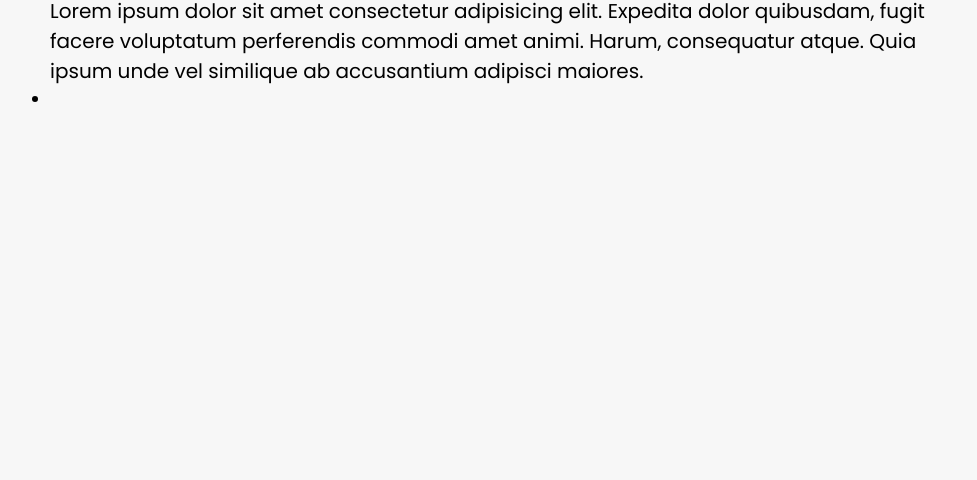
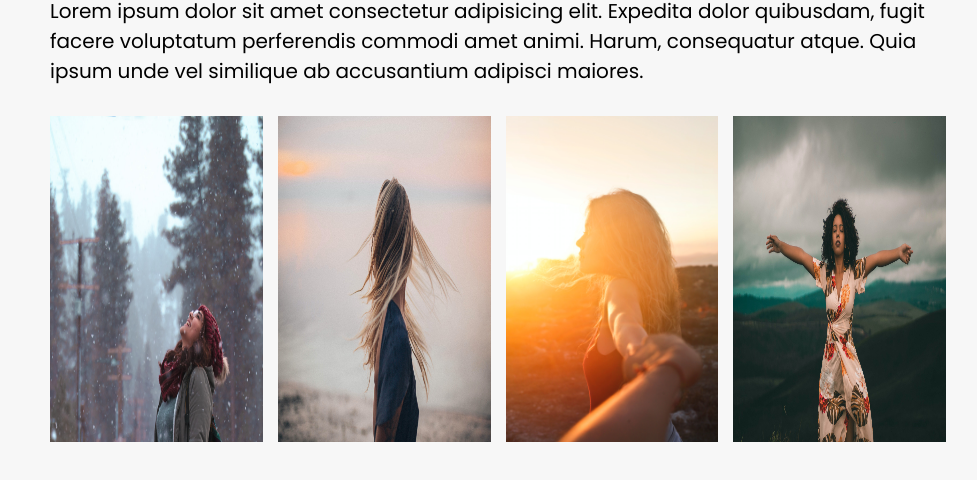
Before and after one commit to Mel1207/Project---zoomHover, a plain HTML site: page index.html in a window 1280 px wide. Shown: the part 138-618 px from the top of the page, without its empty margins (142-1119 px from the left). Drawn offline with Linux system fonts and the light colour scheme.

Commit message:
added image list containers

```diff
--- a/index.html
+++ b/index.html
@@ -14,15 +14,25 @@
             Lorem ipsum dolor sit amet consectetur adipisicing elit. Expedita dolor quibusdam, fugit facere voluptatum perferendis commodi amet animi. Harum, consequatur atque. Quia ipsum unde vel similique ab accusantium adipisci maiores.
         </p>
 
-        <div>
-            <ul class="image-list">
-                <li>
-                    <div>
-                        <img src="" alt="" class="image">
-                    </div>
-                </li>
-            </ul>
-        </div>
+
+            <div class="image-list">
+                <div class="image-container">
+                    <img src="/img/img-1.jpg" alt="" class="image">
+                </div>
+
+                <div class="image-container">
+                    <img src="/img/img-2.jpg" alt="" class="image">
+                </div>
+
+                <div class="image-container">
+                    <img src="/img/img-3.jpg" alt="" class="image">
+                </div>
+
+                <div class="image-container">
+                    <img src="/img/img-4.jpg" alt="" class="image">
+                </div>
+            </div>
+
 
     </div>
 </body>
--- a/styles.css
+++ b/styles.css
@@ -25,4 +25,18 @@ h1 {
 
 p.center {
     font-size: 20px;
+    margin-bottom: 30px;
 }
+
+.image-list {
+    display: grid;
+    grid-template-columns: repeat(4, 1fr);
+    grid-template-rows: auto;
+    grid-column-gap: 15px;
+    /* grid-template-areas: ; */
+}
+
+.image {
+    width: 100%;
+    height: 100%;
+}
```
